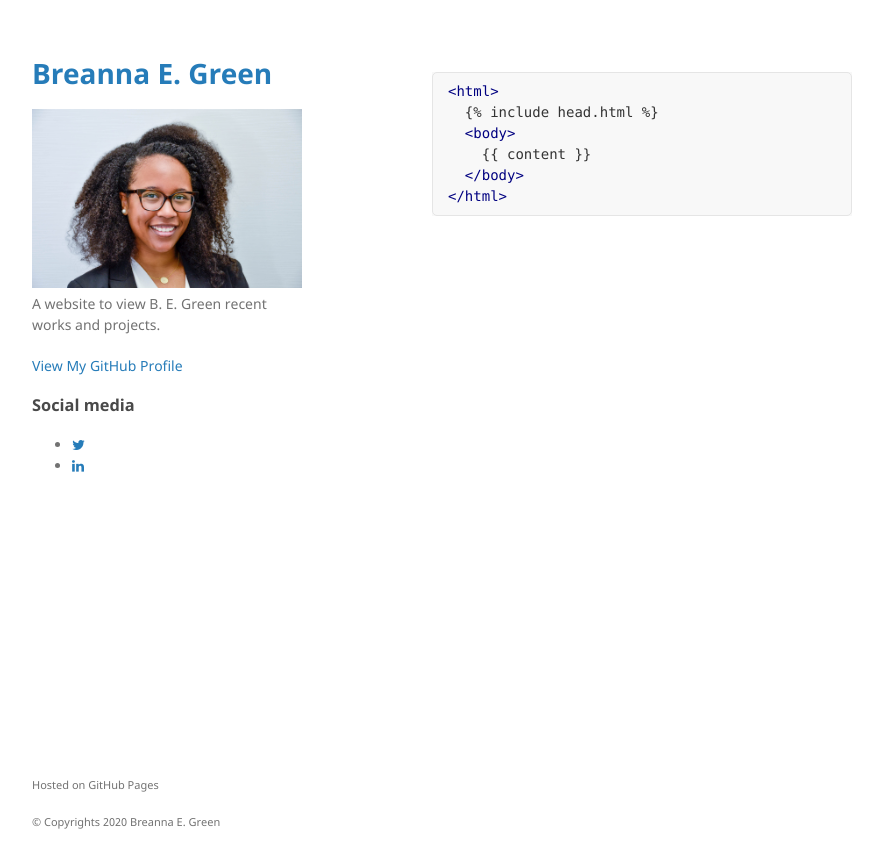
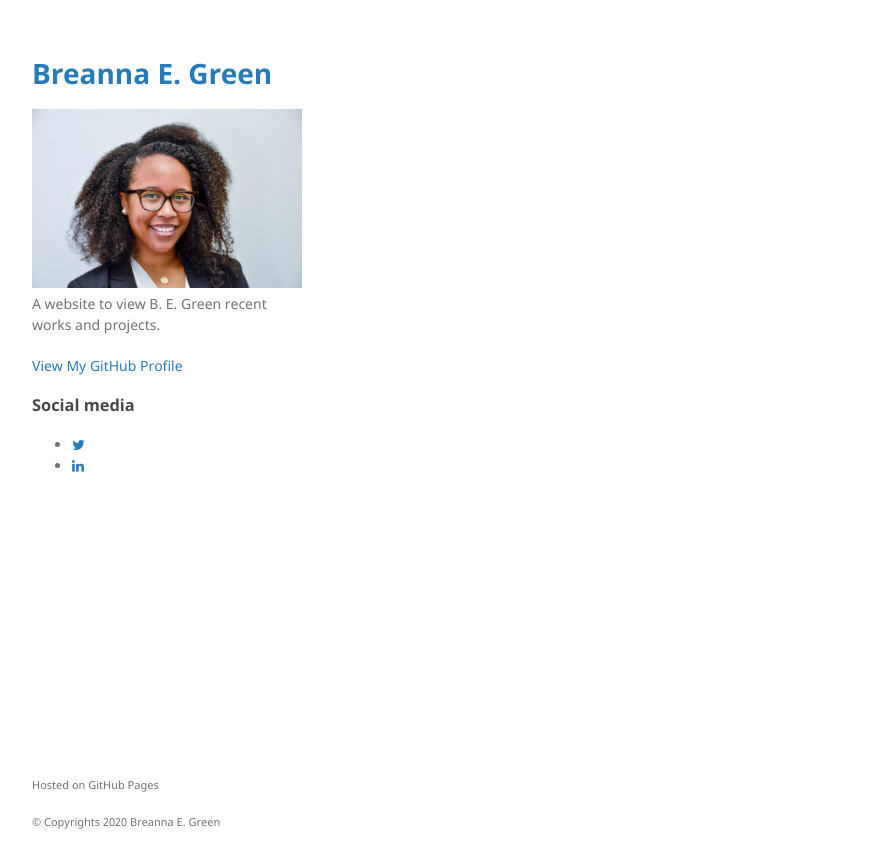
Before and after one commit to bregreen/bregreen.github.io, a Jekyll site: the page built from cv.md, in a window 1280 px wide. Shown: the top 868 px of the page, without its empty margins (178-1061 px from the left). Built offline with Jekyll 4.4.1, drawn with Linux system fonts in a browser that asks for light colours.

Commit message:
Update pdf.html

```diff
--- a/_layouts/pdf.html
+++ b/_layouts/pdf.html
@@ -1,14 +1,3 @@
 ---
 layout: default
 ---
-
-{% highlight html %}
-{% raw %}
-<html>
-  {% include head.html %}
-  <body>
-    {{ content }}
-  </body>
-</html>
-{% endraw %}
-{% endhighlight %}
```
